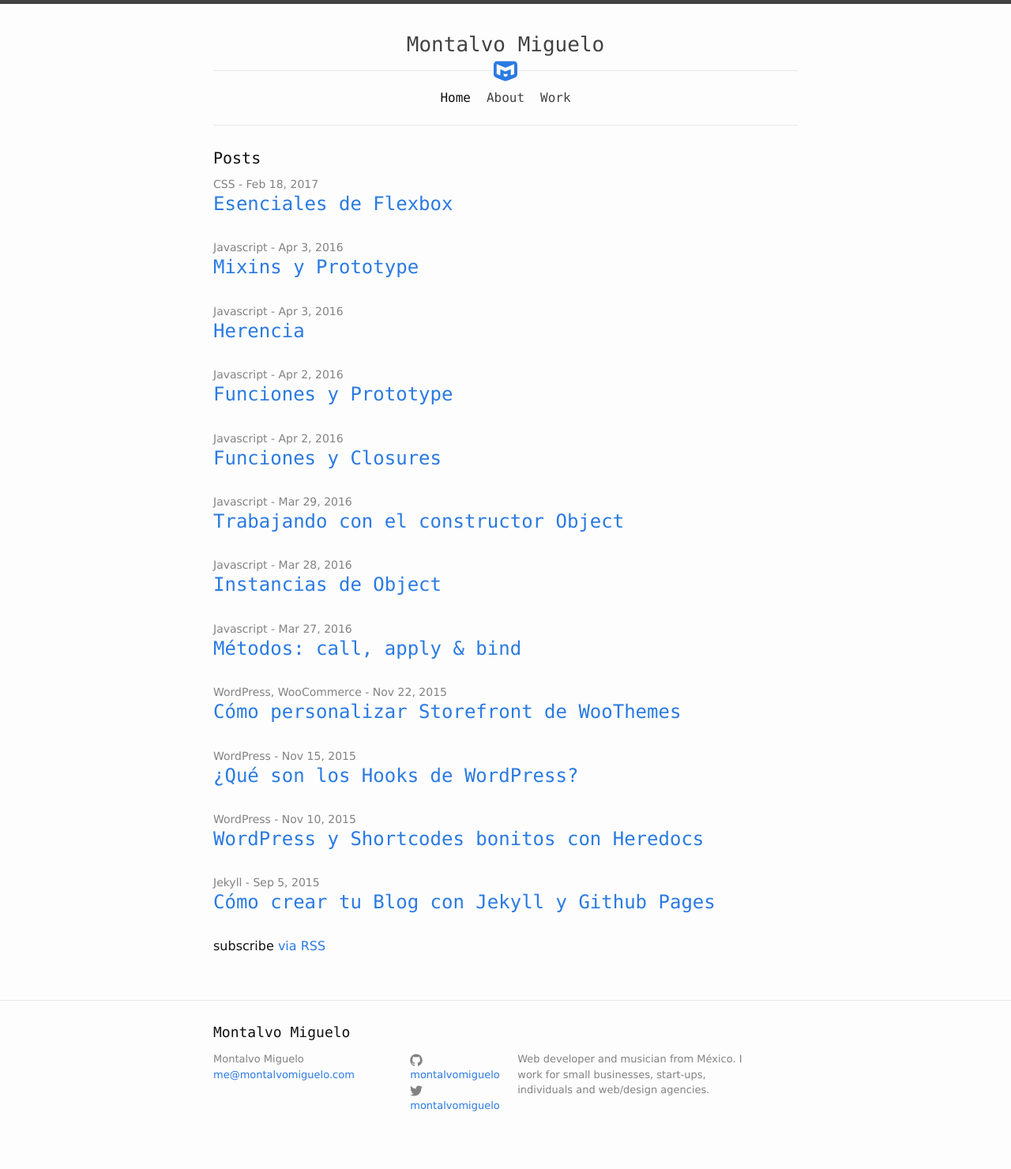
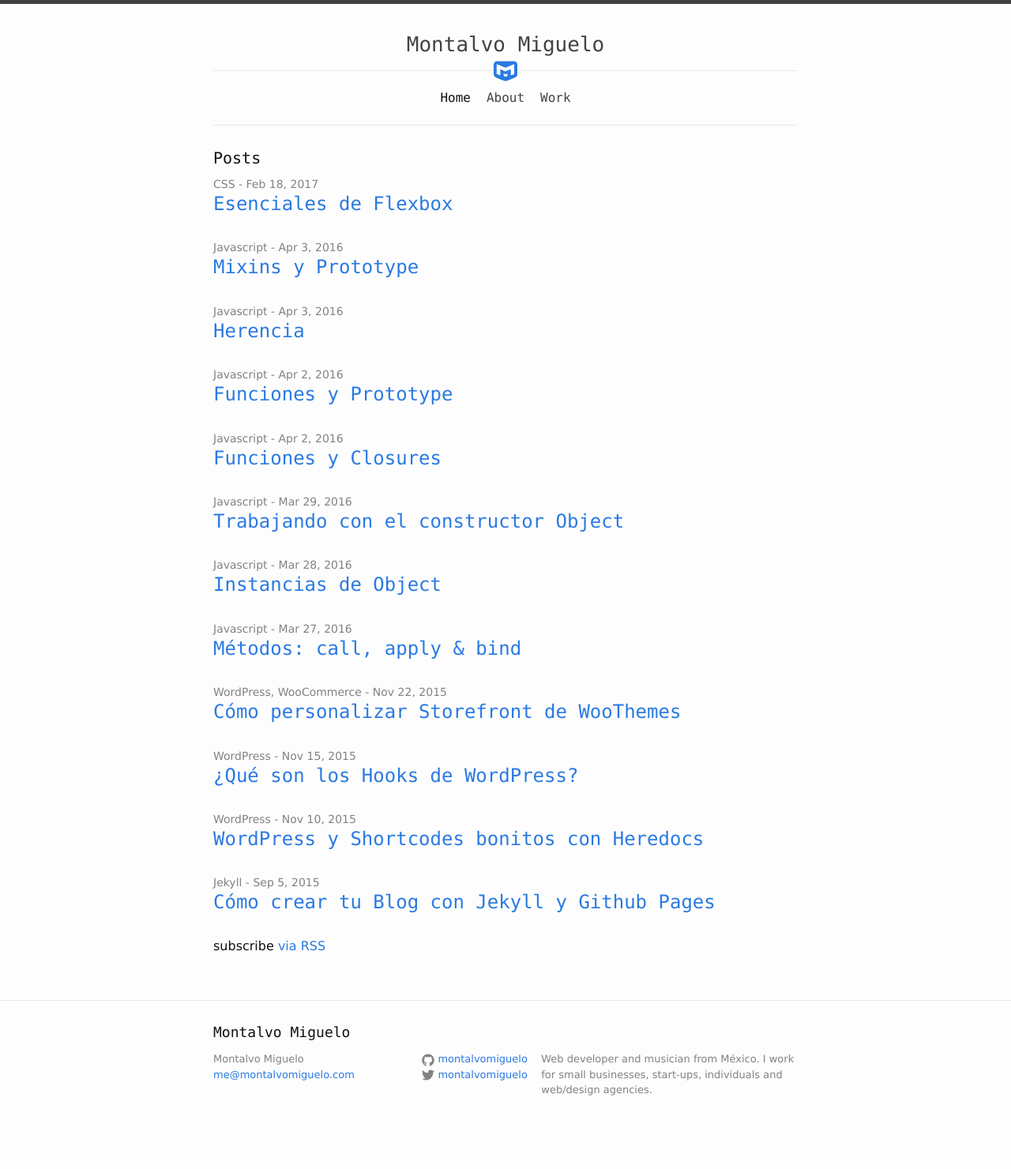
Before and after one commit to montalvomiguelo/montalvomiguelo.github.io, a Jekyll site: the page built from index.html, in a window 1280 px wide. Shown: the whole page at 79% size. Built offline with Jekyll 4.4.1, drawn with Linux system fonts in a browser that asks for light colours.

Commit message:
layout footer with flexbox

```diff
--- a/_sass/_layout.scss
+++ b/_sass/_layout.scss
@@ -98,51 +98,44 @@
 }
 
 .footer-col-wrapper {
+  @include display-flexbox();
+  @include flex-wrap(wrap);
   font-size: 81.25%;
   color: $grey-color;
   margin-left: -$spacing-unit / 2;
-  @extend %clearfix;
 }
 
 .footer-col {
-  float: left;
   margin-bottom: $spacing-unit / 2;
   padding-left: $spacing-unit / 2;
 }
 
 .footer-col-1 {
-  width: -webkit-calc(35% - (#{$spacing-unit} / 2));
-  width:         calc(35% - (#{$spacing-unit} / 2));
+  @include flex-basis(35%);
 }
 
 .footer-col-2 {
-  width: -webkit-calc(20% - (#{$spacing-unit} / 2));
-  width:         calc(20% - (#{$spacing-unit} / 2));
+  @include flex-basis(20%);
 }
 
 .footer-col-3 {
-  width: -webkit-calc(45% - (#{$spacing-unit} / 2));
-  width:         calc(45% - (#{$spacing-unit} / 2));
+  @include flex-basis(45%);
 }
 
 @include media-query($on-laptop) {
   .footer-col-1,
   .footer-col-2 {
-    width: -webkit-calc(50% - (#{$spacing-unit} / 2));
-    width:         calc(50% - (#{$spacing-unit} / 2));
+    @include flex-basis(50%);
   }
 
   .footer-col-3 {
-    width: -webkit-calc(100% - (#{$spacing-unit} / 2));
-    width:         calc(100% - (#{$spacing-unit} / 2));
+    @include flex-basis(100%);
   }
 }
 
 @include media-query($on-palm) {
   .footer-col {
-    float: none;
-    width: -webkit-calc(100% - (#{$spacing-unit} / 2));
-    width:         calc(100% - (#{$spacing-unit} / 2));
+    @include flex-basis(100%);
   }
 }
 
```
